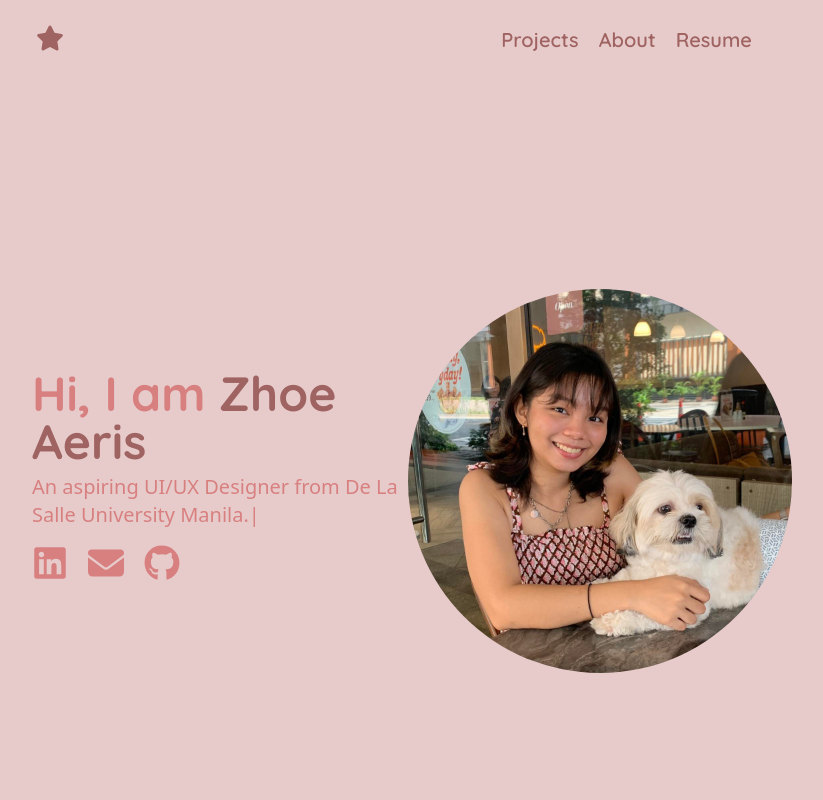
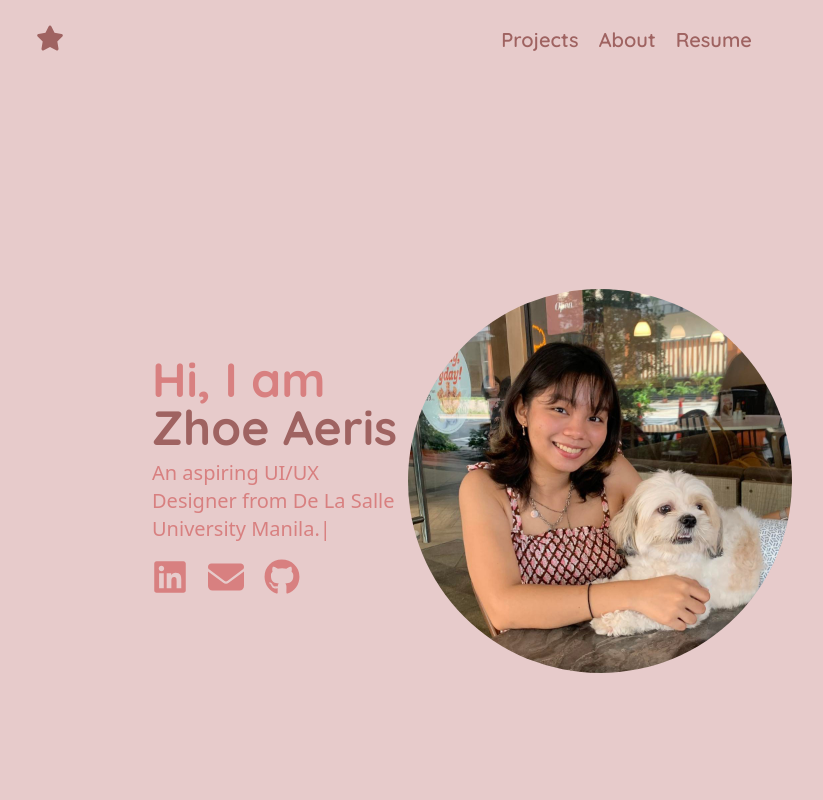
Before and after one commit to zhoexaeris/zhoe.aeris, a Next.js app: page / in a window 1280 px wide. Shown: the top 800 px of the page, without its empty margins (232-1055 px from the left). Built offline with nearby package versions, Linux system fonts and the light colour scheme.

Commit message:
Update Header.js

```diff
--- a/app/mainComponents/Header.js
+++ b/app/mainComponents/Header.js
@@ -23,7 +23,7 @@ const Header = ({color}) => {
   const emailIcon = <FontAwesomeIcon icon={faEnvelope} className="w-9 h-9"/>
   return (
     <section className={`flex flex-col flex-wrap w-full h-screen items-center justify-center lg:flex-row lg:px-64 text-[#D88080] bg-[#E7CBCB]`}>
-      <div className='lg:flex-1 w-full items-center text-center lg:pl-2'>
+      <div className='lg:flex-1 w-full items-center text-center lg:pl-32'>
         <div className='quicksand font-extrabold text-5xl lg:text-left lg:px-0'>
             Hi, I am <span className='text-[#9F6361]'>Zhoe Aeris</span>
         </div>
```
